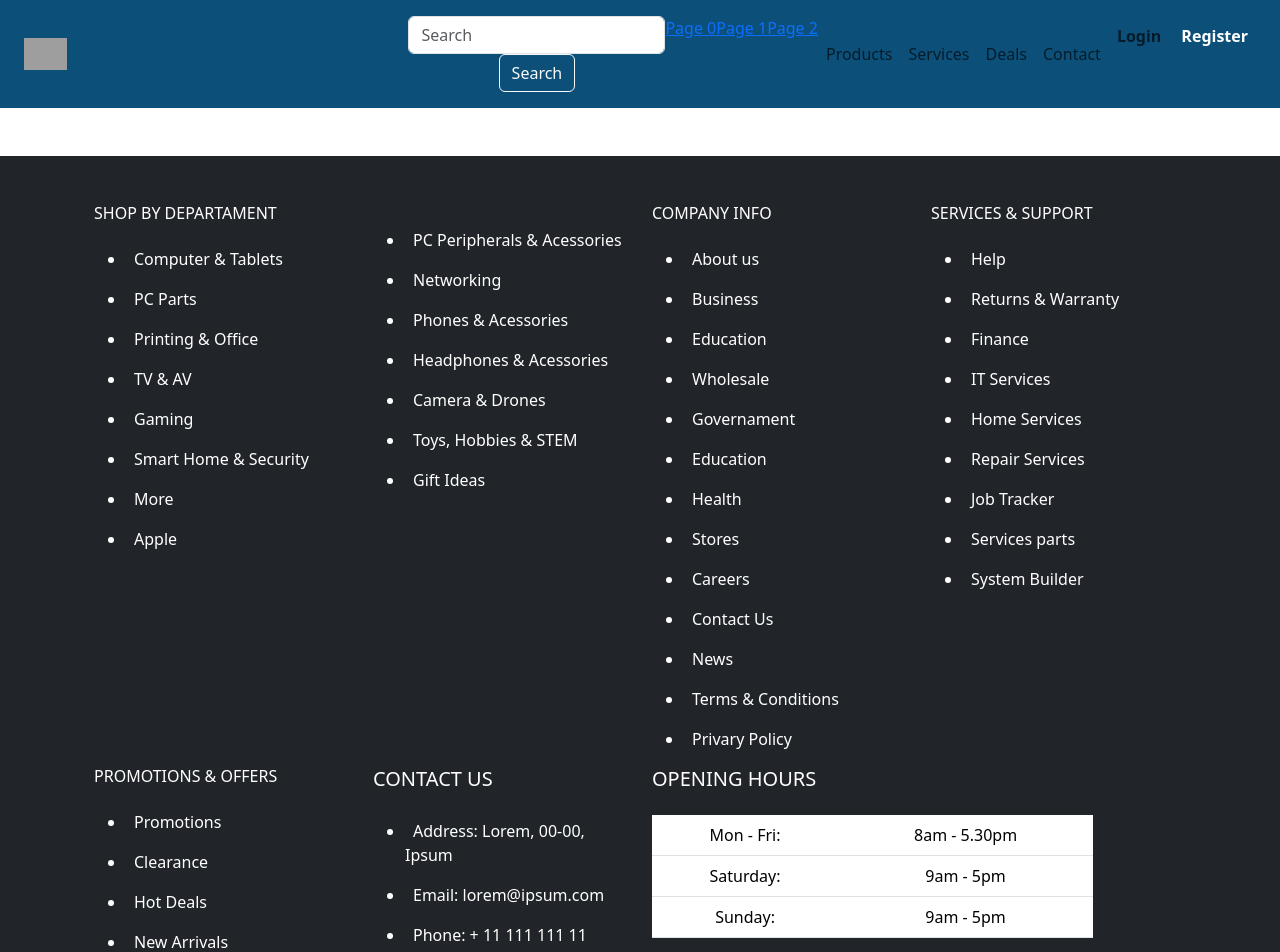
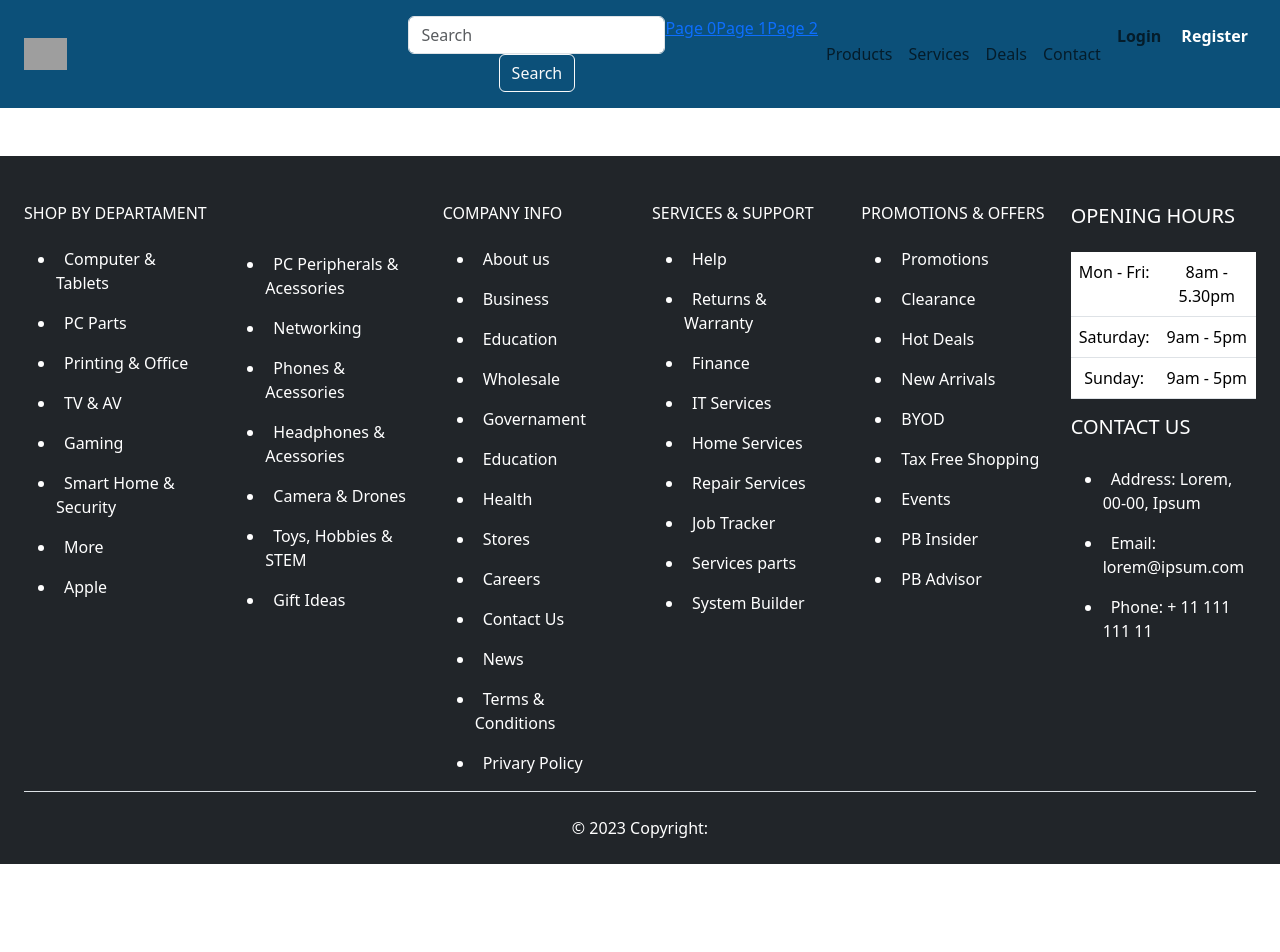
Before and after one commit to motajessica/PB-Tech-Demo, a React (Create React App) app in the folder frontend/: page / in a window 1280 px wide. Shown: the top 952 px of the page. After the commit the page ends 864 px from the top, so only its background shows below. Built offline with nearby package versions, Linux system fonts and the light colour scheme; grey boxes are pictures that could not be loaded.

Commit message:
Improve footer

```diff
--- a/frontend/src/App.css
+++ b/frontend/src/App.css
@@ -16,3 +16,8 @@
 .App-link {
   color: #61dafb;
 }
+
+
+.footer {
+  background-color: #464b4e;;
+}
--- a/frontend/src/components/Footer.js
+++ b/frontend/src/components/Footer.js
@@ -14,12 +14,12 @@ function Footer() {
     <div className="footer">
       <div class="my-5 mb-0">
         <footer class="text-white text-center text-lg-start bg-dark">
-          <div class="container p-4">
+          <div class="p-4">
             <div class="row mt-4">
             {/* //part 1 */}
-            <div class="col-lg-3 col-md-6 mb-4 mb-md-0">
+            <div class="col-lg-2 col-md-6 mb-4 mb-md-0">
               <h6 class="text-uppercase mb-4">Shop by DEPARTAMENT</h6>
-                  <ul class="arrow-list">
+                  <ul class="">
                     <li class="mb-3">
                       <span class="ms-2">Computer & Tablets</span>
                     </li>
@@ -54,8 +54,7 @@ function Footer() {
                   </ul>
               </div>
 
-              <div class="col-lg-3 col-md-6 mb-4 mb-md-0">
-                <h6 class="mb-4"></h6>
+              <div class="col-lg-2 col-md-6 mb-4 mb-md-0 mt-5">
                   <ul>
                   <li class="mb-3">
                       <span class="ms-2">PC Peripherals & Acessories</span>
@@ -88,7 +87,7 @@ function Footer() {
               </div>
 
 
-              <div class="col-lg-3 col-md-6 mb-4 mb-md-0">
+              <div class="col-lg-2 col-md-6 mb-4 mb-md-0">
                 <h6 class="text-uppercase mb-4">Company info</h6>
 
                   <ul class="fa-ul">
@@ -147,7 +146,7 @@ function Footer() {
                   </ul>
               </div>
 
-              <div class="col-lg-3 col-md-6 mb-4 mb-md-0">
+              <div class="col-lg-2 col-md-6 mb-4 mb-md-0">
               <h6 class="text-uppercase mb-4">Services & Support</h6>
                   <ul class="fa-ul">
                     <li class="mb-3">
@@ -191,7 +190,7 @@ function Footer() {
               </div>
 
 
-              <div class="col-lg-3 col-md-6 mb-4 mb-md-0">
+              <div class="col-lg-2 col-md-6 mb-4 mb-md-0">
               <h6 class="text-uppercase mb-4">Promotions & Offers</h6>
                   <ul class="fa-ul">
                     <li class="mb-3">
@@ -233,31 +232,10 @@ function Footer() {
                   </ul>
               </div>
 
-                  <div class="col-lg-3 col-md-6 mb-4 mb-md-0">
-                <h5 class="text-uppercase mb-4 pb-1">Contact Us</h5>
+            <div class="col-lg-2 col-md-6 mb-4 mb-md-0">
 
-                <ul class="fa-ul">
-                  <li class="mb-3">
-
-                    <span class="ms-2">Address: Lorem, 00-00, Ipsum</span>
-                  </li>
-                  <li class="mb-3">
-
-                    <span class="ms-2">Email: lorem@ipsum.com</span>
-                  </li>
-                  <li class="mb-3">
-
-                    <span class="ms-2">Phone: + 11 111 111 11</span>
-                  </li>
-                </ul>
-              </div>
-
-
-
-              <div class="col-lg-5 col-md-6 mb-4 mb-md-0">
                 <h5 class="text-uppercase mb-4">Opening hours</h5>
-
-                <table class="table text-center text-white">
+                 <table class="table text-center text-white">
                   <tbody class="fw-normal">
                     <tr>
                       <td>Mon - Fri:</td>
@@ -273,16 +251,29 @@ function Footer() {
                     </tr>
                   </tbody>
                 </table>
-              </div>
+
+
+            <h5 class="text-uppercase mb-4 pb-1">Contact Us</h5>
+              <ul class="fa-ul">
+                <li class="mb-3">
+                  <span class="ms-2">Address: Lorem, 00-00, Ipsum</span>
+                </li>
+                <li class="mb-3">
+                  <span class="ms-2">Email: lorem@ipsum.com</span>
+                </li>
+                <li class="mb-3">
+                  <span class="ms-2">Phone: + 11 111 111 11</span>
+                </li>
+              </ul>
             </div>
           </div>
 
-          <div class="text-center p-3 border-top">
+          <div class="text-center pt-4 border-top">
             © {year} Copyright:
             <a class="text-white " href="https://mdbootstrap.com/">
               {" "}
             </a>
-            <div class="mt-4">
+            <div class="">
                   {/* <a type="button" class="btn btn-floating btn-light btn-md me-1">
                     <FontAwesomeIcon icon={faInstagram} />
                   </a>
@@ -298,9 +289,9 @@ function Footer() {
                   <a type="button" class="btn btn-floating btn-light btn-md">
                     <FontAwesomeIcon icon={faTelegram} />
                   </a> */}
-                </div>
+              </div>
           </div>
-
+        </div>
 
         </footer>
       </div>
```
